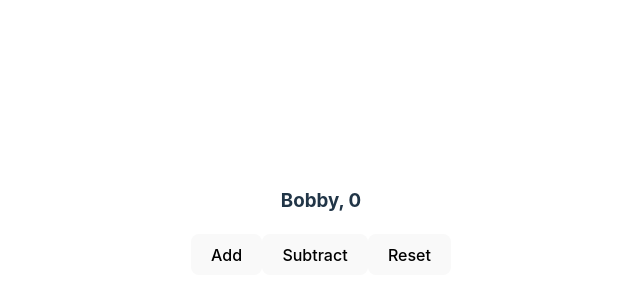
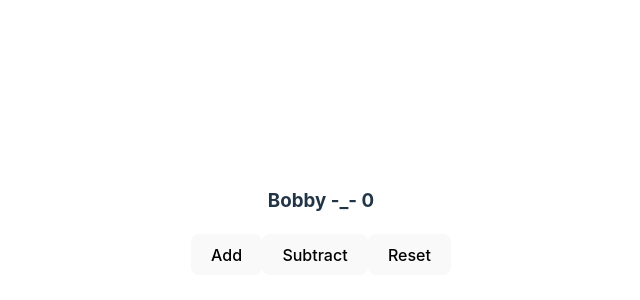
Before and after one commit to arief-github/learning-react-typescript, a React (Vite) app: page / in a window 1280 px wide. Shown: the part 178-478 px from the top of the page, without its empty margins (319-959 px from the left). Built offline with nearby package versions, Linux system fonts and the light colour scheme.

Commit message:
initialize reducer change useState usage

```diff
--- a/src/components/PersonScore/index.tsx
+++ b/src/components/PersonScore/index.tsx
@@ -1,15 +1,33 @@
-import { useEffect, useState } from "react";
+import { useEffect, useReducer } from "react";
 import { getPerson } from "../../types/getPerson";
+import State from "../../types/State";
+import Action from "../../types/Action";
+
+function reducer(state: State, action: Action): State {
+    switch(action.type) {
+        case 'initialize' :
+            return { name: action.name, score: 0, loading: false }
+        case 'increment' :
+            return { ...state, score: state.score + 1 }
+        case 'decrement' :
+            return { ...state, score: state.score - 1 }
+        case 'reset' :
+            return { ...state, score: 0 }
+        default:
+            return state
+    }
+}
 
 export function PersonScore() {
-    const [name, setName] = useState<string | undefined>();
-    const [score, setScore] = useState<number>(0);
-    const [loading, setLoading] = useState<boolean>(true);
+    const [{ name, score, loading }, dispatch] = useReducer(reducer, {
+        name: undefined,
+        score: 0,
+        loading: false
+    })
 
     useEffect(() => {
-        getPerson().then((person) => {
-            setLoading(false);
-            setName(person.name)
+        getPerson().then(({ name }) => {
+            dispatch({ type: 'initialize', name })
         })
     }, [])
 
@@ -17,10 +35,10 @@ export function PersonScore() {
 
     return (
         <>
-            <h3>{name}, {score}</h3>
-            <button onClick={() => { setScore(prevScore => prevScore + 1)}}>Add</button>
-            <button onClick={() => { setScore((prevScore) => prevScore - 1) }}>Subtract</button>
-            <button onClick={() => { setScore(0) }} >Reset</button>
+            <h3>{name} -_- {score}</h3>
+            <button onClick={() => { dispatch({ type: 'increment' }) }}>Add</button>
+            <button onClick={() => { dispatch({ type: 'decrement' }) }}>Subtract</button>
+            <button onClick={() => { dispatch({ type: 'reset' }) }} >Reset</button>
         </>
     )
 }
--- /dev/null
+++ b/src/types/Action.ts
@@ -0,0 +1,6 @@
+type Action = | { type: 'initialize', name: string }
+| { type: 'increment' }
+| { type: 'decrement' }
+| { type: 'reset' }
+
+export default Action;
--- /dev/null
+++ b/src/types/State.ts
@@ -0,0 +1,7 @@
+type State = {
+    name: string | undefined;
+    score: number;
+    loading: boolean;
+}
+
+export default State;
```
